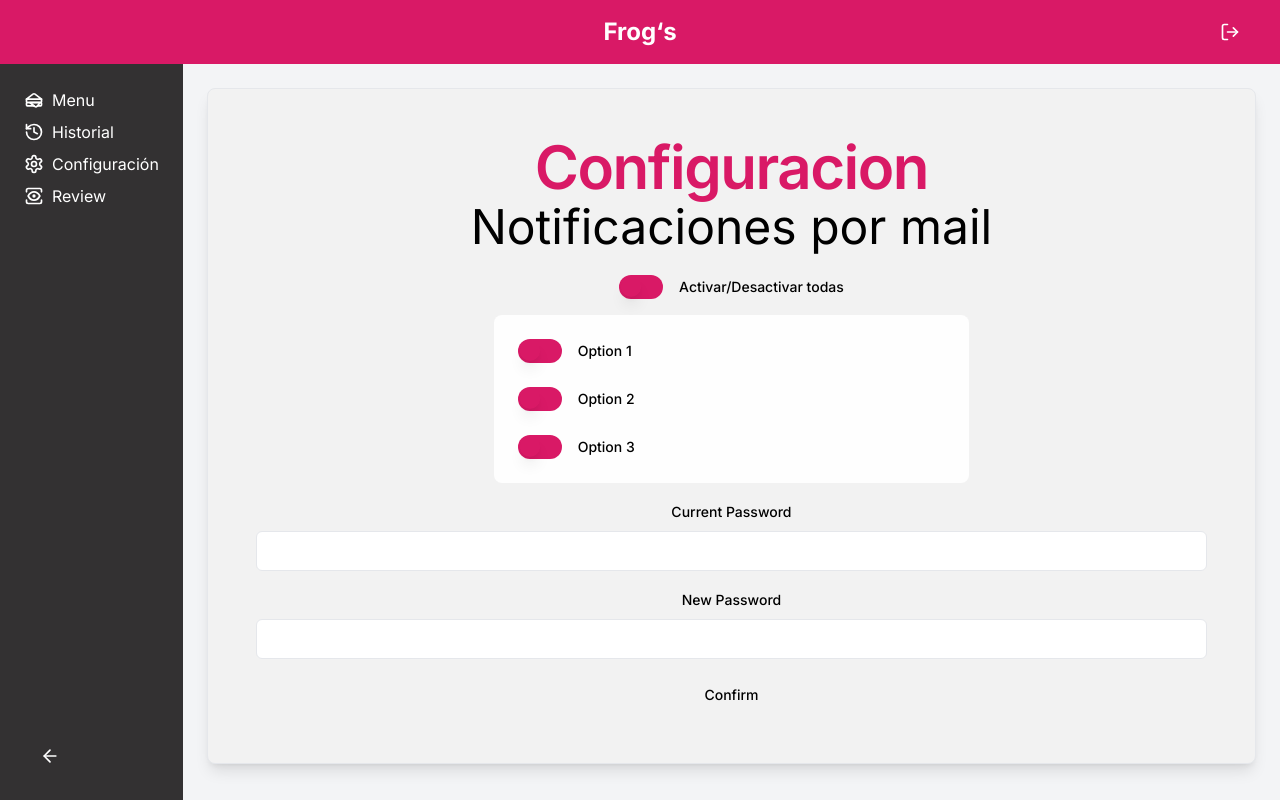
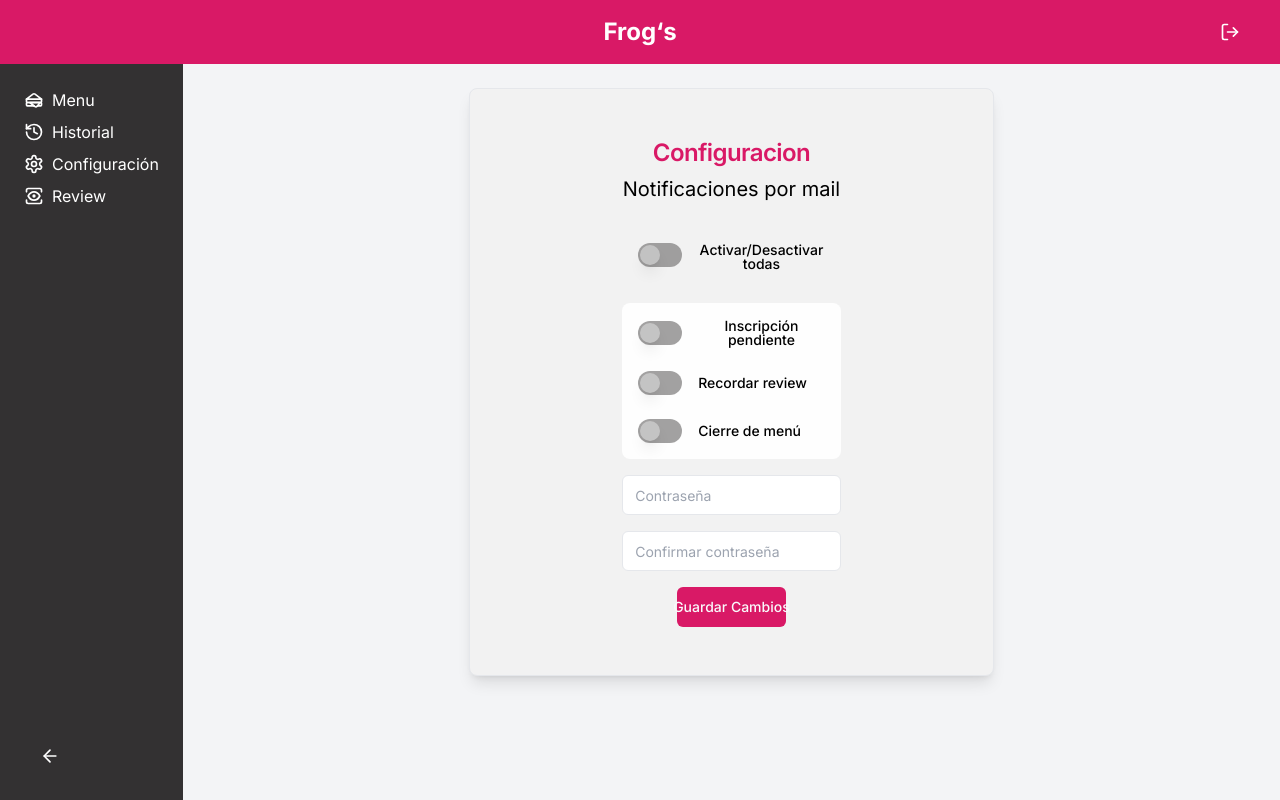
Before and after one commit to victor1mrs/my-frogs, a Next.js app: page /settings in a window 1280 px wide. Built offline with nearby package versions, Linux system fonts and the light colour scheme.

Commit message:
ui fixed to match prod site approx

```diff
--- a/app/settings/page.tsx
+++ b/app/settings/page.tsx
@@ -1,7 +1,7 @@
 import { Configuration } from "@/components/configuration"
 const SettingsPage = () => {
   return (
-    <div>
+    <div className='flex justify-center'>
       <Configuration />
     </div>
   )
--- a/components/configuration.tsx
+++ b/components/configuration.tsx
@@ -10,47 +10,45 @@ import { Button } from "@/components/ui/button"
 
 export function Configuration() {
   return (
-    <Card className="bg-[#f2f2f2] h-full w-full p-6 rounded-lg shadow-lg text-center">
+    <Card className="bg-[#f2f2f2] h-full w-1/2 p-6 rounded-lg shadow-lg text-center">
       <CardHeader>
-        <CardTitle className="text-6xl text-[#D91966]">Configuracion</CardTitle>
-        <CardDescription className="text-5xl">Notificaciones por mail</CardDescription>
+        <CardTitle className="text-2xl text-[#D91966]">Configuracion</CardTitle>
+        <CardDescription className="text-xl">Notificaciones por mail</CardDescription>
       </CardHeader>
-      <CardContent className="space-y-4">
-        <div className="flex justify-center items-center space-x-4">
-          <Switch className="bg-[#D91966]" id="all" />
+      <CardContent className="space-y-4 px-32">
+        <div className="flex p-4 space-x-4">
+          <Switch id="all" />
           <Label className="text-center" htmlFor="all">
             Activar/Desactivar todas
           </Label>
         </div>
-        <div className="bg-[#fefefe] p-6 rounded-lg space-y-6 mx-auto w-1/2">
+        <div className="bg-[#fefefe] p-4 rounded-lg space-y-6">
           <div className="flex justify-start items-center space-x-4">
-            <Switch className="bg-[#D91966]" id="option1" />
+            <Switch id="option1"  />
             <Label className="text-center" htmlFor="option1">
-              Option 1
+              Inscripción pendiente
             </Label>
           </div>
           <div className="flex justify-start items-center space-x-4">
-            <Switch className="bg-[#D91966]" id="option2" />
+            <Switch id="option2" />
             <Label className="text-center" htmlFor="option2">
-              Option 2
+              Recordar review
             </Label>
           </div>
           <div className="flex justify-start items-center space-x-4">
-            <Switch className="bg-[#D91966]" id="option3" />
+            <Switch id="option3" />
             <Label className="text-center" htmlFor="option3">
-              Option 3
+              Cierre de menú
             </Label>
           </div>
         </div>
         <div className="space-y-2">
-          <Label htmlFor="currentPassword">Current Password</Label>
-          <Input id="currentPassword" required type="password" />
+          <Input id="currentPassword" required type="password" placeholder="Contraseña"/>
         </div>
         <div className="space-y-2">
-          <Label htmlFor="newPassword">New Password</Label>
-          <Input id="newPassword" required type="password" />
+          <Input id="newPassword" required type="password" placeholder="Confirmar contraseña"/>
         </div>
-        <Button className="w-full">Confirm</Button>
+        <Button className="w-1/2 bg-[#D91966] text-gray-50">Guardar Cambios</Button>
       </CardContent>
     </Card>
   )
--- a/components/ui/switch.tsx
+++ b/components/ui/switch.tsx
@@ -11,7 +11,7 @@ const Switch = React.forwardRef<
 >(({ className, ...props }, ref) => (
   <SwitchPrimitives.Root
     className={cn(
-      "peer inline-flex h-6 w-11 shrink-0 cursor-pointer items-center rounded-full border-2 border-transparent transition-colors focus-visible:outline-none focus-visible:ring-2 focus-visible:ring-ring focus-visible:ring-offset-2 focus-visible:ring-offset-background disabled:cursor-not-allowed disabled:opacity-50 data-[state=checked]:bg-primary data-[state=unchecked]:bg-input",
+      "peer inline-flex h-6 w-11 shrink-0 cursor-pointer items-center rounded-full border-2 border-transparent transition-colors focus-visible:outline-none focus-visible:ring-2 focus-visible:ring-ring focus-visible:ring-offset-2 focus-visible:ring-offset-background disabled:cursor-not-allowed disabled:opacity-50 data-[state=checked]:bg-[#d7a4b9] data-[state=unchecked]:bg-[#7a7979b0] ",
       className
     )}
     {...props}
@@ -19,7 +19,7 @@ const Switch = React.forwardRef<
   >
     <SwitchPrimitives.Thumb
       className={cn(
-        "pointer-events-none block h-5 w-5 rounded-full bg-background shadow-lg ring-0 transition-transform data-[state=checked]:translate-x-5 data-[state=unchecked]:translate-x-0"
+        "pointer-events-none block h-5 w-5 rounded-full bg-[#D91966] shadow-lg ring-0 transition-transform data-[state=checked]:translate-x-5 data-[state=unchecked]:translate-x-0 data-[state=unchecked]:bg-[#fefefe5f]"
       )}
     />
   </SwitchPrimitives.Root>
```
